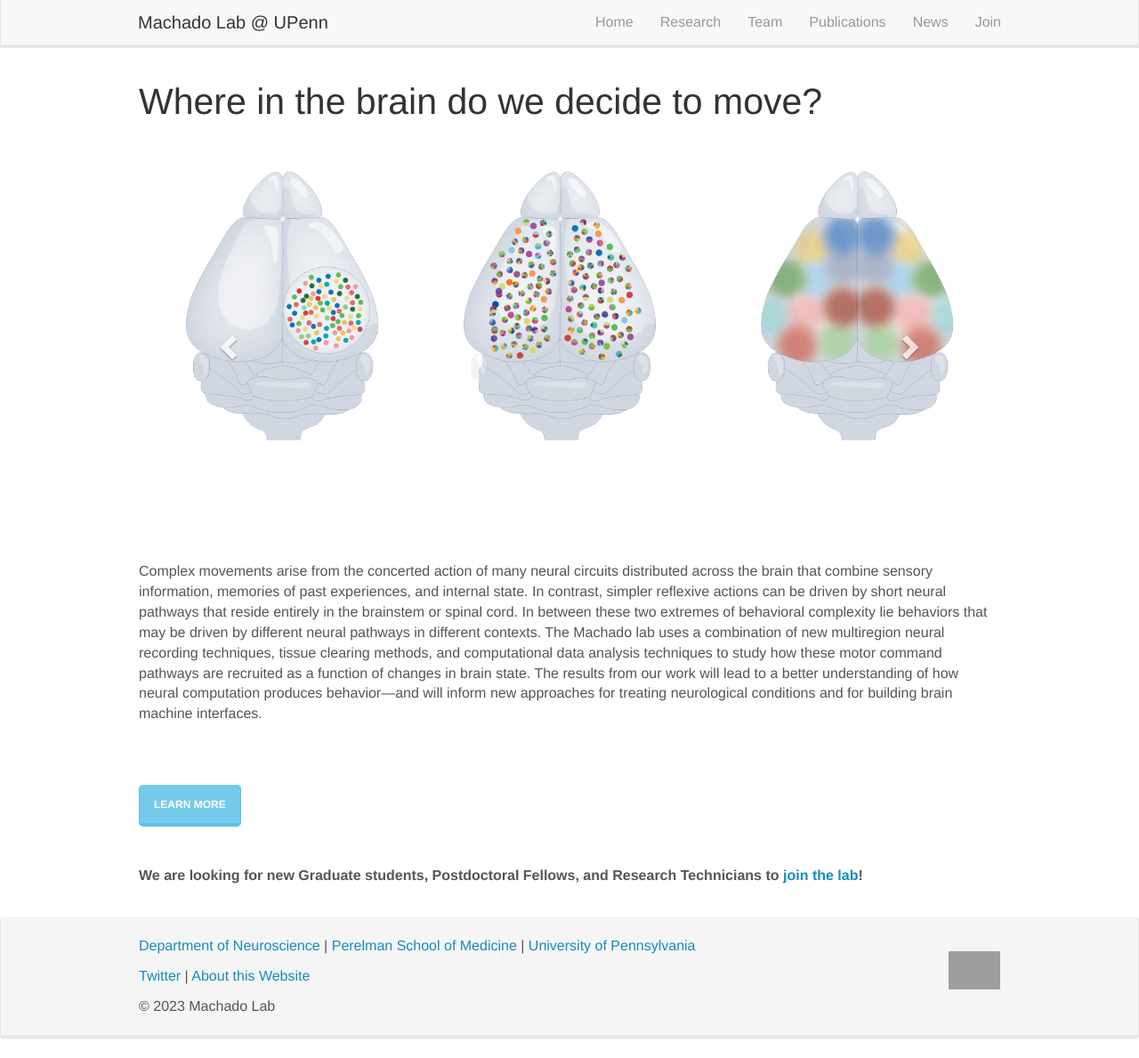
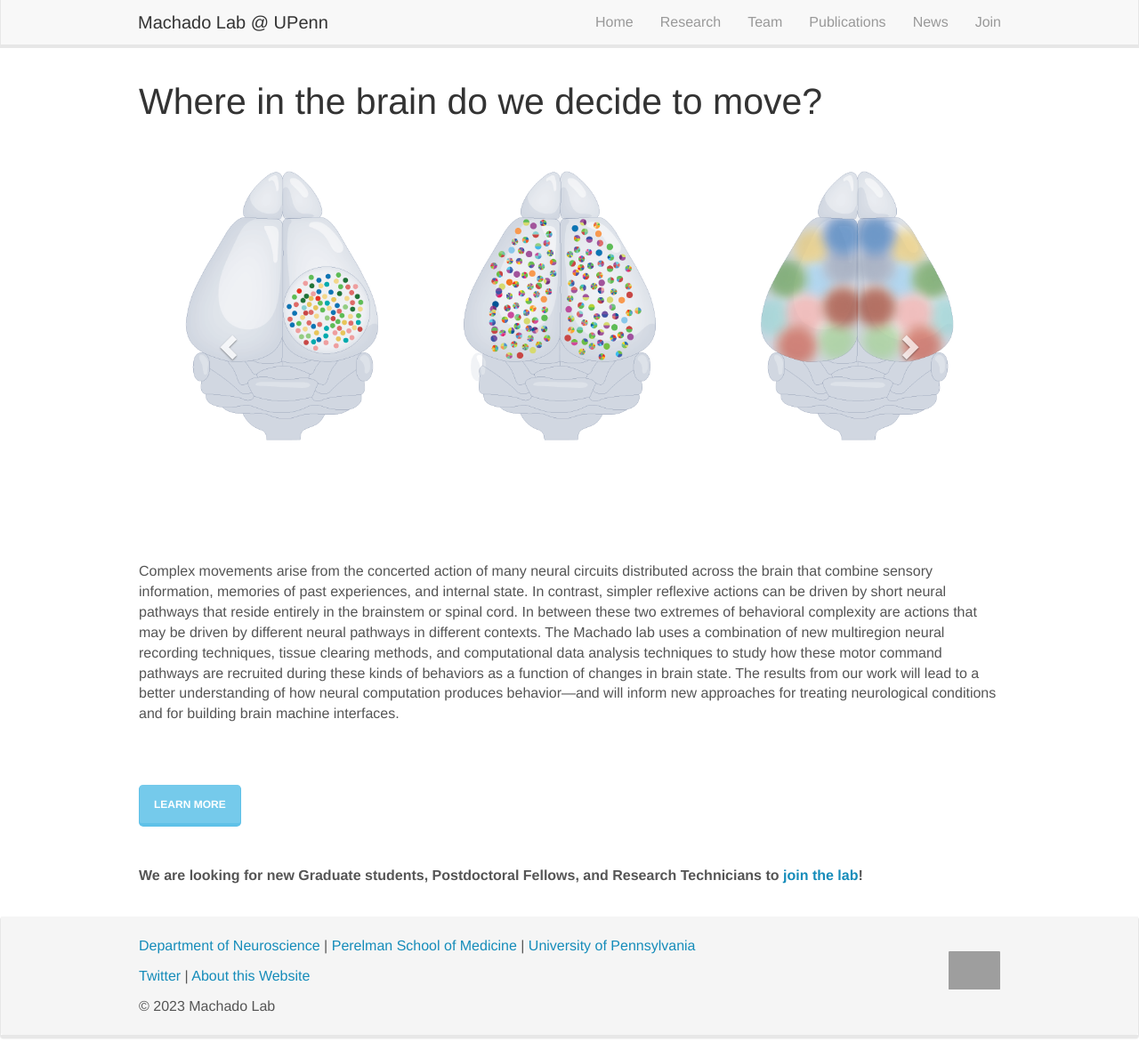
Before and after one commit to machado-lab-code/machado-lab-code, a Jekyll site: the page built from _pages/home.md, in a window 1280 px wide and 1189 px high. Shown: the whole window at 89% size. Built offline with Jekyll 4.4.1, drawn with Linux system fonts in a browser that asks for light colours; nearby versions of some CDN libraries.

Commit message:
fixed intro blurb

```diff
--- a/_pages/home.md
+++ b/_pages/home.md
@@ -42,7 +42,7 @@ permalink: /
   </a>
 </div>
 
-Complex movements arise from the concerted action of many neural circuits distributed across the brain that combine sensory information, memories of past experiences, and internal state. In contrast, simpler reflexive actions can be driven by short neural pathways that reside entirely in the brainstem or spinal cord. In between these two extremes of behavioral complexity lie behaviors that may be driven by different neural pathways in different contexts. The Machado lab uses a combination of new multiregion neural recording techniques, tissue clearing methods, and computational data analysis techniques to study how these motor command pathways are recruited as a function of changes in brain state. The results from our work will lead to a better understanding of how neural computation produces behavior—and will inform new approaches for treating neurological conditions and for building brain machine interfaces.
+Complex movements arise from the concerted action of many neural circuits distributed across the brain that combine sensory information, memories of past experiences, and internal state. In contrast, simpler reflexive actions can be driven by short neural pathways that reside entirely in the brainstem or spinal cord. In between these two extremes of behavioral complexity are actions that may be driven by different neural pathways in different contexts. The Machado lab uses a combination of new multiregion neural recording techniques, tissue clearing methods, and computational data analysis techniques to study how these motor command pathways are recruited during these kinds of behaviors as a function of changes in brain state. The results from our work will lead to a better understanding of how neural computation produces behavior—and will inform new approaches for treating neurological conditions and for building brain machine interfaces.
 
 <br/><br/>
 
```
